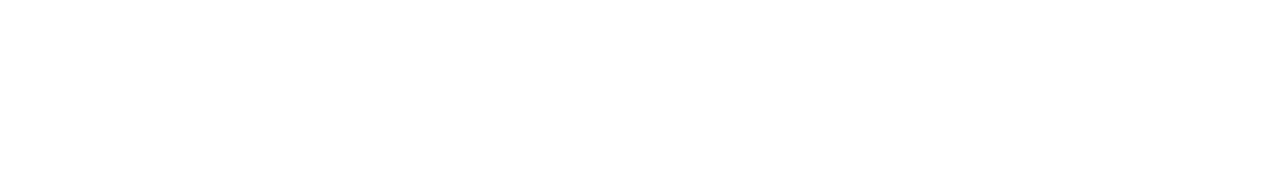
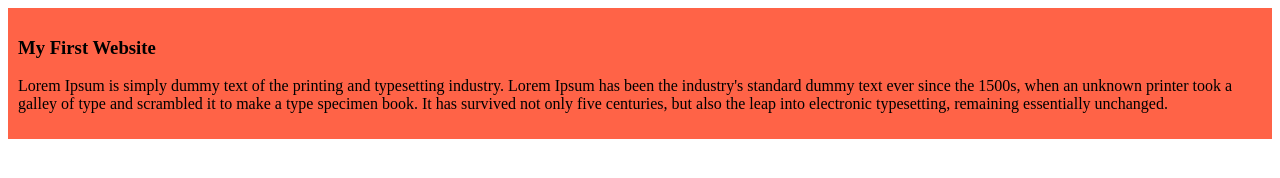
Before and after one commit to tabassumrunaqwebprogramminghero44/my-simple-website, a plain HTML site: page index.html in a window 1280 px wide. Drawn offline with Linux system fonts and the light colour scheme.

Commit message:
first commit

```diff
--- a/index.html
+++ b/index.html
@@ -4,8 +4,12 @@
     <meta charset="UTF-8">
     <meta name="viewport" content="width=device-width, initial-scale=1.0">
     <title>My Simple Website</title>
+    <link rel="stylesheet" href="styles/blog.css">
 </head>
 <body>
-
+    <div>
+        <h3>My First Website</h3>
+        <p>Lorem Ipsum is simply dummy text of the printing and typesetting industry. Lorem Ipsum has been the industry's standard dummy text ever since the 1500s, when an unknown printer took a galley of type and scrambled it to make a type specimen book. It has survived not only five centuries, but also the leap into electronic typesetting, remaining essentially unchanged.</p>
+    </div>
 </body>
 </html>
--- /dev/null
+++ b/styles/blog.css
@@ -0,0 +1,4 @@
+div{
+    background-color: tomato;
+    padding: 10px;
+}
```
